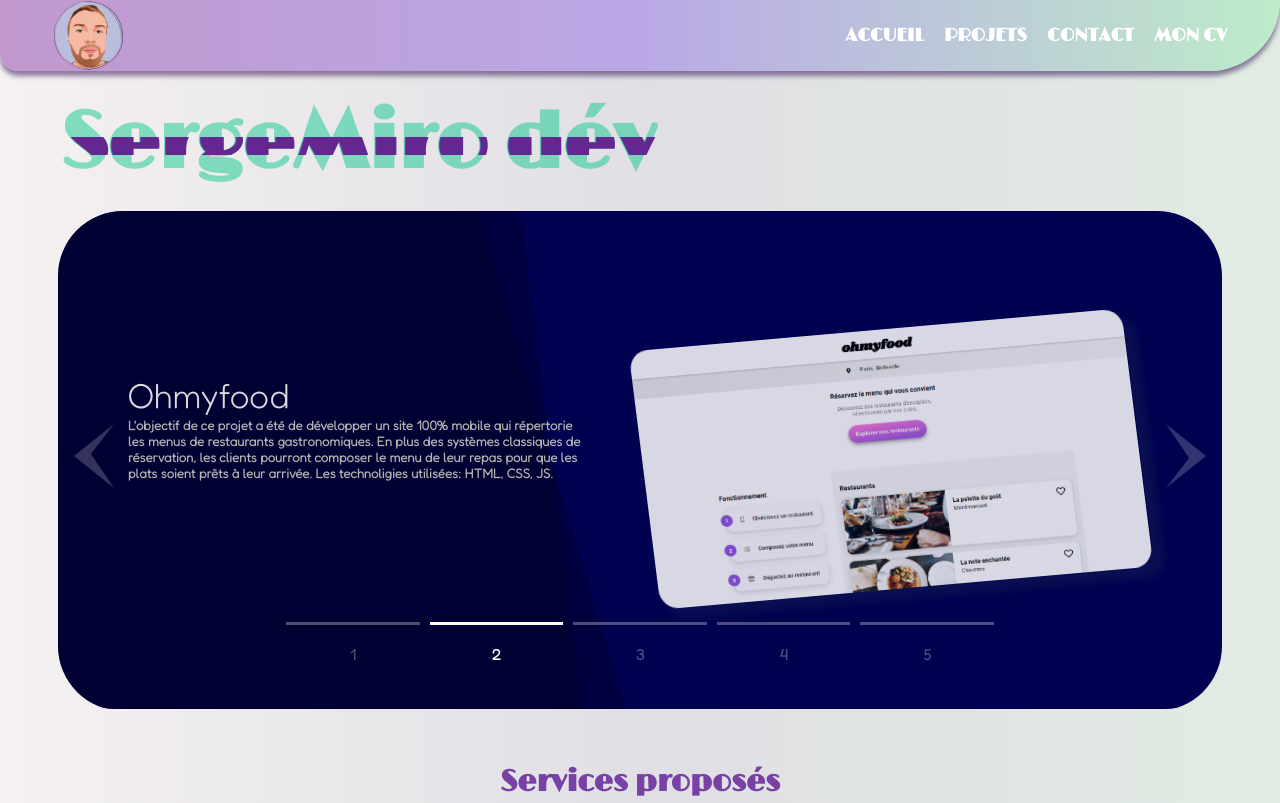
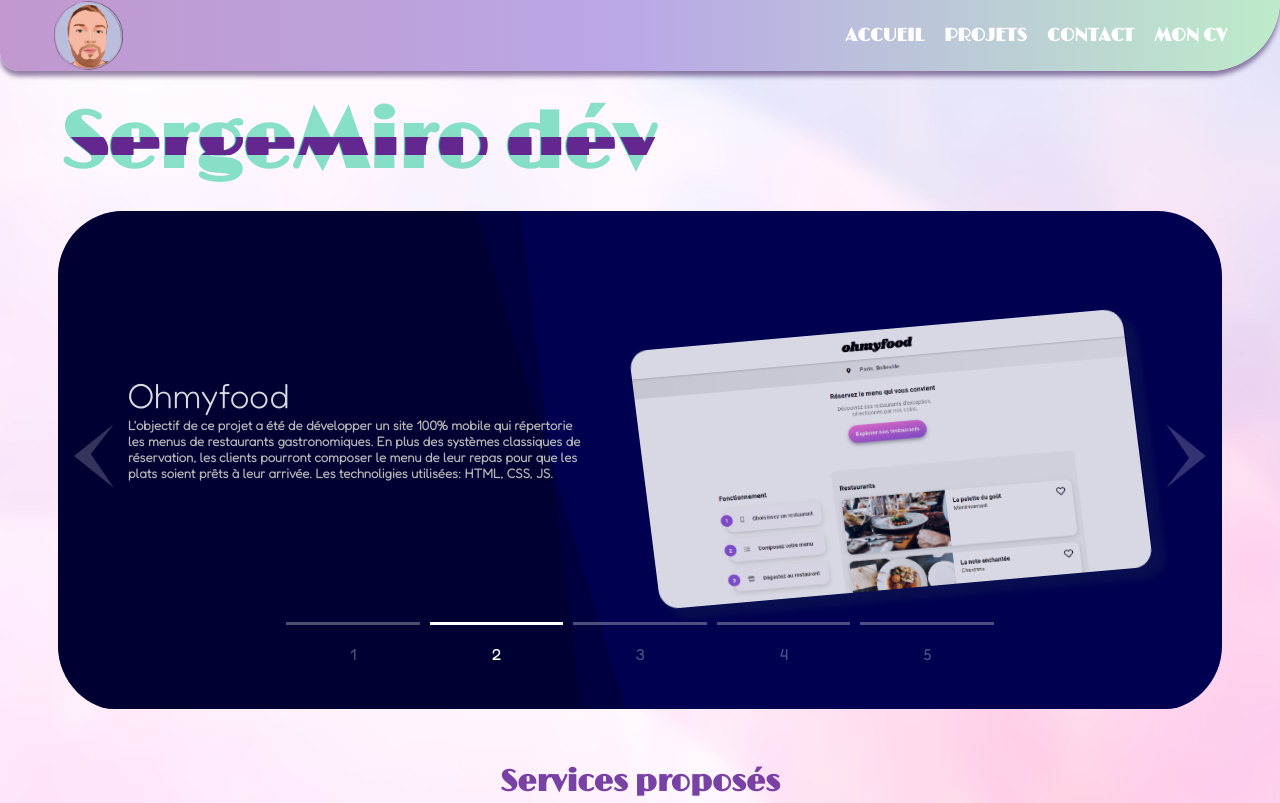
Before and after one commit to SergeMiro/sergemiro.site, a plain HTML site: page index.html in a window 1280 px wide. Shown: the top 803 px of the page. Drawn offline with nearby package versions, Linux system fonts and the light colour scheme; a script that the page names is missing.

Commit message:
Background wrapper+ attachement

```diff
--- a/css/style.css
+++ b/css/style.css
@@ -26,6 +26,8 @@
 	overflow: hidden;
 	flex-direction: column;
 	justify-content: center;
+	background-image: url(/img/background.jpg);
+	background-attachment: fixed
 }
 
 .main {
```
Also changed, not shown: img/background.jpg (added).
